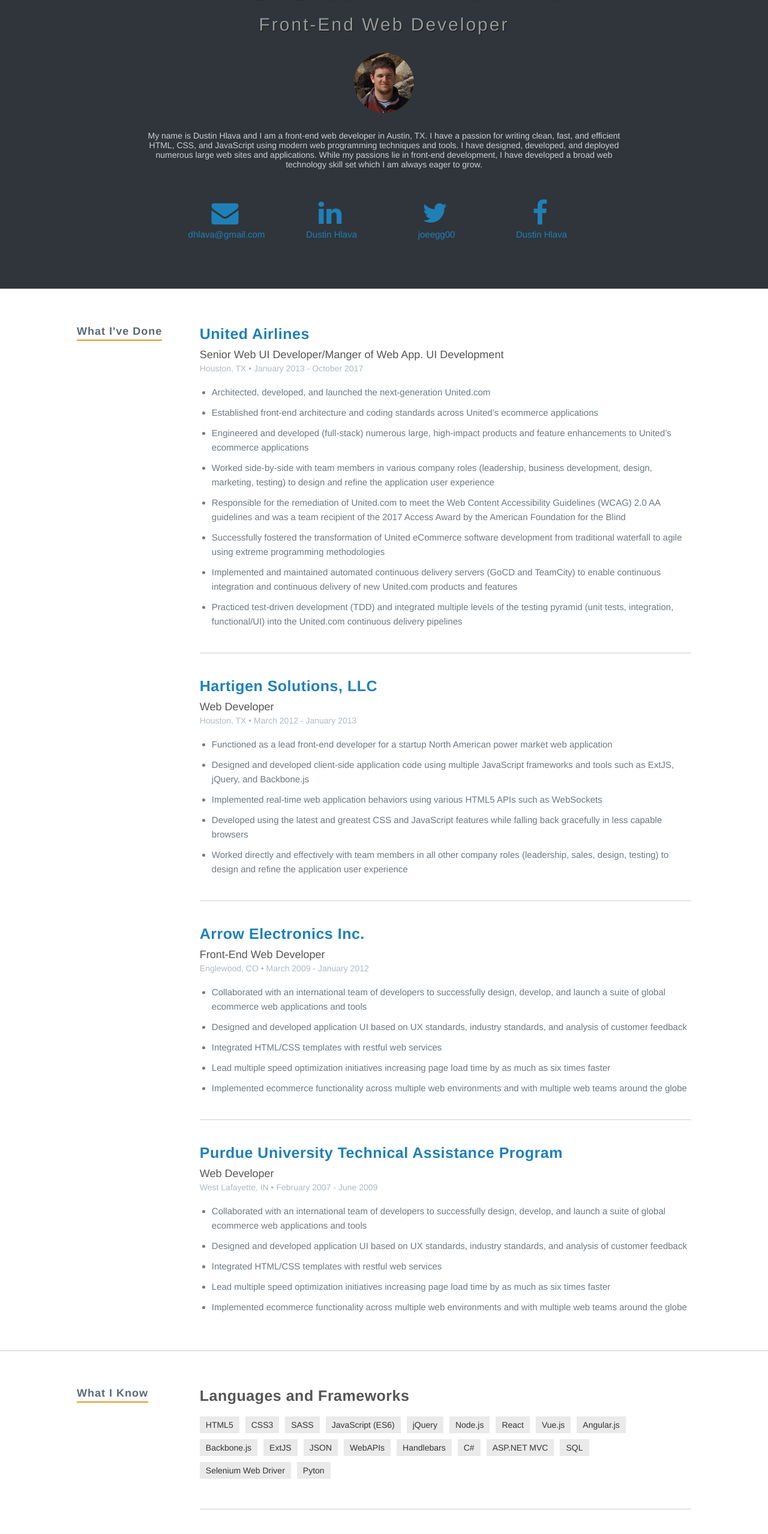
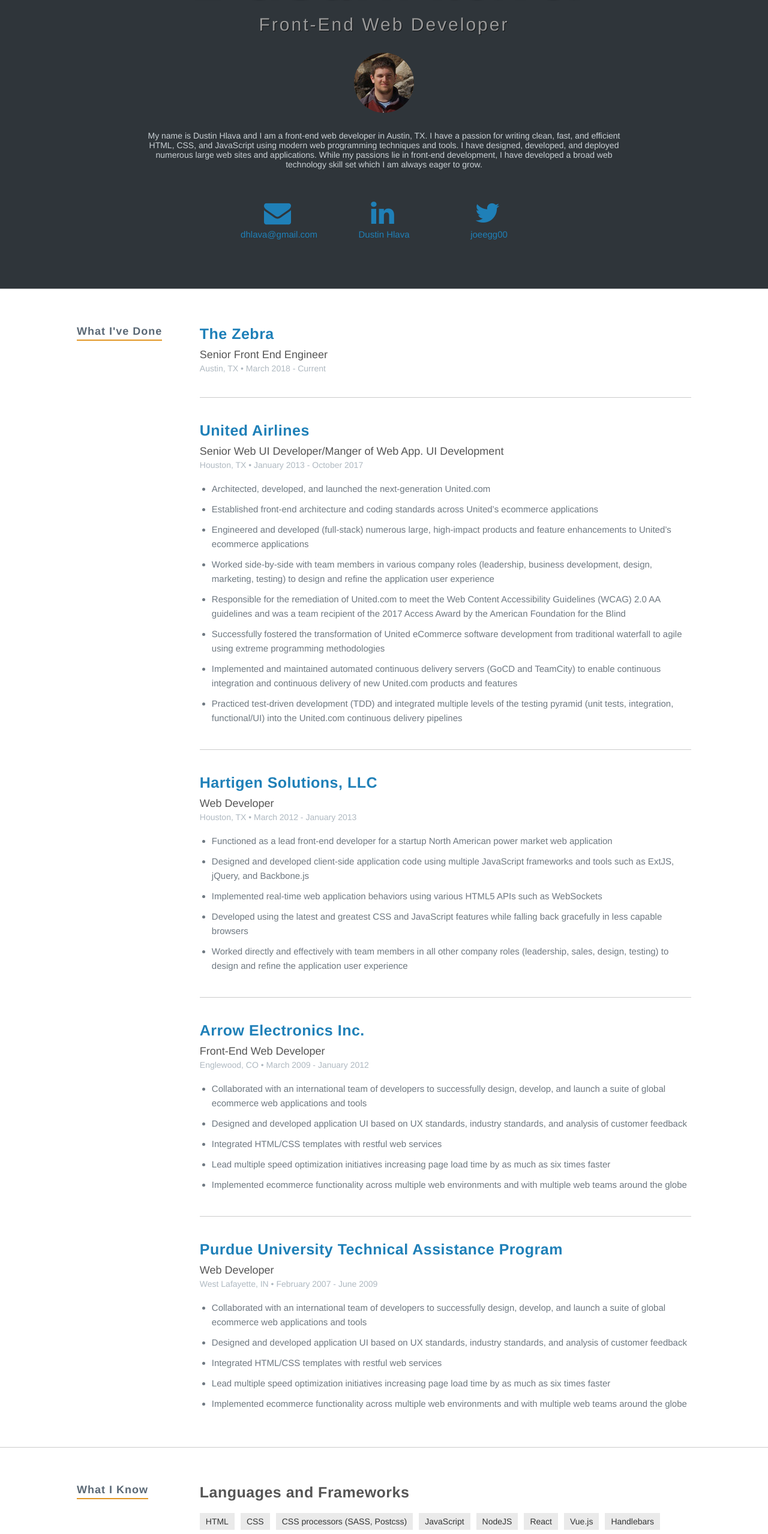
Before and after one commit to dhlava/portfolio, a React (Create React App) app: page / in a window 1280 px wide. Shown: the part 240-2797 px from the top of the page at 60% size. Built offline with nearby package versions, Linux system fonts and the light colour scheme; a web font is replaced by a local one.

Commit message:
updating resume json

```diff
--- a/src/components/ExperienceItem.js
+++ b/src/components/ExperienceItem.js
@@ -19,7 +19,7 @@
                 <h3><a href={this.props.item.url}>{this.props.item.name}</a></h3>
                 <div className="item_details">
                     <div className="item_details_title">{this.props.item.position}</div>
-                    {this.props.item.location} &bull; {Moment(this.props.item.startDate).format("MMMM YYYY")} - {Moment(this.props.item.endDate).format("MMMM YYYY")}
+                    {this.props.item.location} &bull; {Moment(this.props.item.startDate).format("MMMM YYYY")} - {this.props.item.endDate ? Moment(this.props.item.endDate).format("MMMM YYYY"): "Current"}
                 </div>
                 <HighlightList highlights={this.props.item.highlights} />
             </div>
--- a/src/resume/resume.json
+++ b/src/resume/resume.json
@@ -8,8 +8,8 @@
     "url": "http://www.dustinhlava.com",
     "summary": "My name is Dustin Hlava and I am a front-end web developer in Austin, TX. I have a passion for writing clean, fast, and efficient HTML, CSS, and JavaScript using modern web programming techniques and tools. I have designed, developed, and deployed numerous large web sites and applications. While my passions lie in front-end development, I have developed a broad web technology skill set which I am always eager to grow.",
     "location": {
-      "address": "6304 Empresa Dr",
-      "postalCode": "78738",
+      "address": "",
+      "postalCode": "",
       "city": "Austin",
       "countryCode": "US",
       "region": "TX"
@@ -29,15 +29,22 @@
         "network": "Twitter",
         "username": "joeegg00",
         "url": "https://twitter.com/joeegg00"
-      },
-      {
-        "network": "Facebook",
-        "username": "Dustin Hlava",
-        "url": "https://www.facebook.com/DustinHlava"
       }
     ]
   },
   "work": [
+    {
+      "name": "The Zebra",
+      "position": "Senior Front End Engineer",
+      "description": "",
+      "location": "Austin, TX",
+      "url": "https://www.thezebra.com",
+      "startDate": "2018-03-05",
+      "endDate": "",
+      "summary": "",
+      "refCode": "zebra",
+      "highlights": []
+    },
     {
       "name": "United Airlines",
       "position": "Senior Web UI Developer/Manger of Web App. UI Development",
@@ -521,25 +528,24 @@
       "name": "Languages and Frameworks",
       "level": "",
       "keywords": [
-        "HTML5",
-        "CSS3",
-        "SASS",
-        "JavaScript (ES6)",
-        "jQuery",
-        "Node.js",
+        "HTML",
+        "CSS",
+        "CSS processors (SASS, Postcss)",
+        "JavaScript",
+        "NodeJS",
         "React",
         "Vue.js",
-        "Angular.js",
-        "Backbone.js",
-        "ExtJS",
-        "JSON",
-        "WebAPIs",
         "Handlebars",
+        "Python",
+        "Django",
+        "Wagtail CMS",
         "C#",
         "ASP.NET MVC",
+        "Postgresql",
         "SQL",
+        "Cypress",
         "Selenium Web Driver",
-        "Pyton"
+        "Wordpress"
       ]
     },
     {
@@ -549,7 +555,6 @@
         "Single page applications",
         "MV*",
         "object-oriented programming",
-        "XHR",
         "accessibility (Section 508 / WCAG)",
         "data API (Restful) integration",
         "cross-device/browser development and testing",
@@ -561,15 +566,16 @@
         "functional testing",
         "agile development",
         "extreme programming (XP)",
-        "search engine optimization"
+        "search engine optimization",
+        "CMS development"
       ]
     },
     {
       "name": "Tooling and Workflow",
       "level": "",
       "keywords": [
-        "Task runners (Gulp, Grunt, Cake)",
         "Webpack",
+        "Task runners (Gulp, Grunt, Make/Cake)",
         "Browserify",
         "Version control (Git, TFS)",
         "Package management (NPM, Bower, NuGet)",
@@ -583,9 +589,8 @@
       "name": "IDEs and Software",
       "level": "",
       "keywords": [
+        "Visual Studio Code",
         "Visual Studio",
-        "Visual Studio Code",
-        "Atom",
         "Adobe Creative Suite (Illustrator, Photoshop)",
         "SQL Server Studio"
       ]
```
Also changed, not shown: 1 other file (tests, documents, lock files or other folders).
